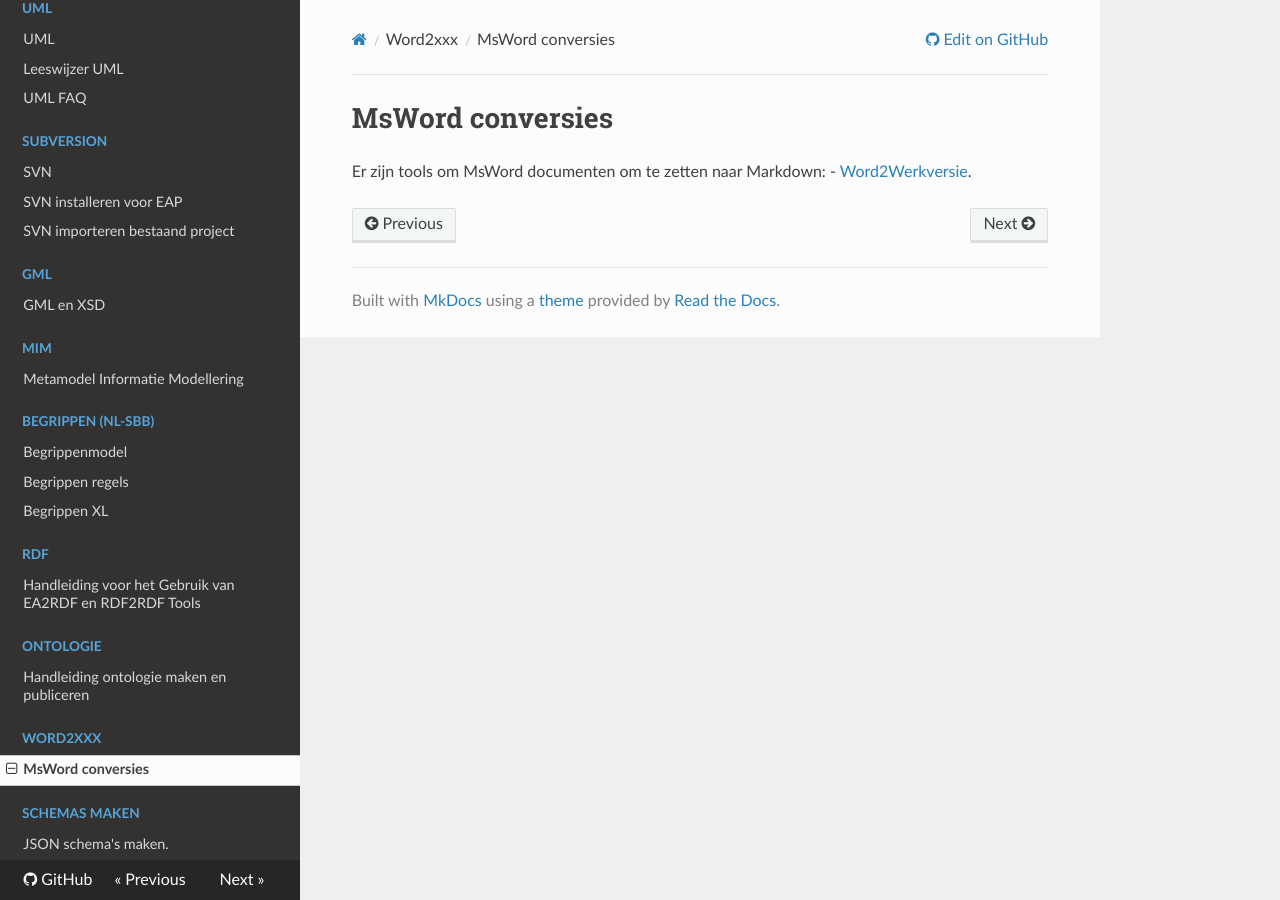
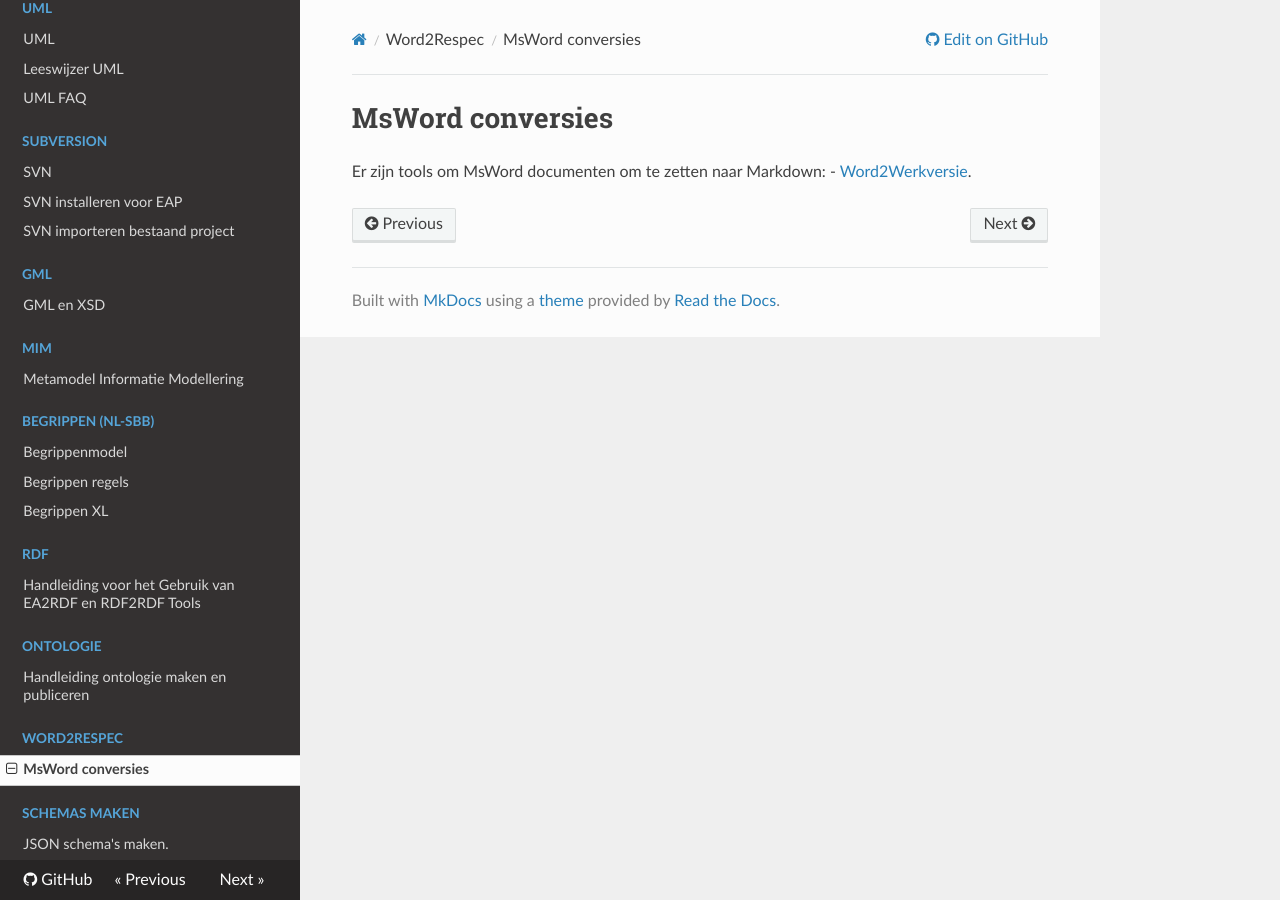
Before and after one commit to Geonovum/handleiding-tooling, an MkDocs documentation site: the page built from docs/Word2Respec/index.md, in a window 1280 px wide. Built offline with MkDocs 1.6.1, drawn with Linux system fonts in a browser that asks for light colours; nearby versions of some CDN libraries.

Commit message:
xxx --> Respec

```diff
--- a/mkdocs.yml
+++ b/mkdocs.yml
@@ -50,7 +50,7 @@ nav:
         - RDF/index.md
     - Ontologie:
         - Ontologie/index.md
-    - Word2xxx:
-        - Word2xxx/index.md
+    - Word2Respec:
+        - Word2Respec/index.md
     - Schemas maken:
         - schemas/JSON.md
```
Also changed, not shown: docs/tooling.md (+2 -2 lines), docs/Word2Respec/index.md (renamed from docs/Word2xxx/index.md), 1 other file.
